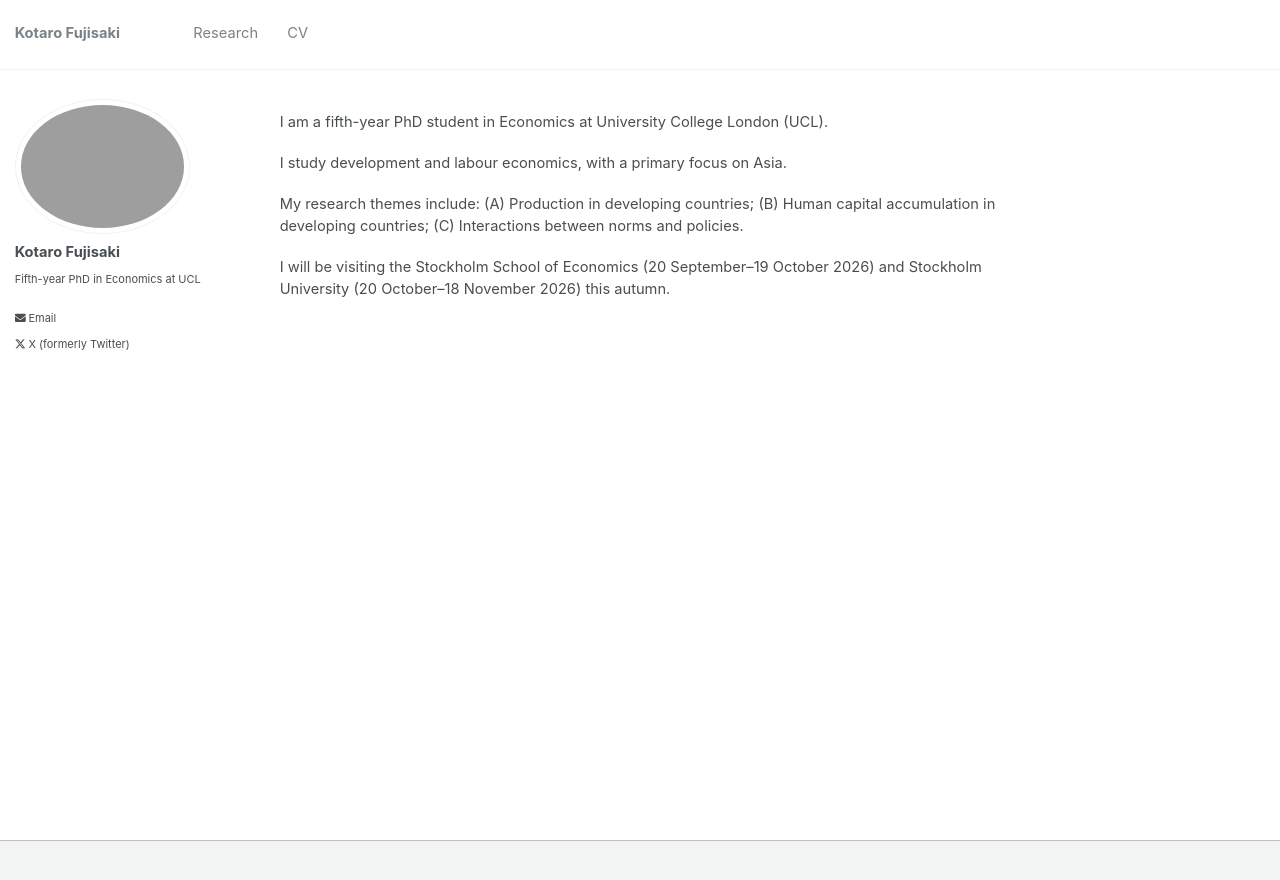
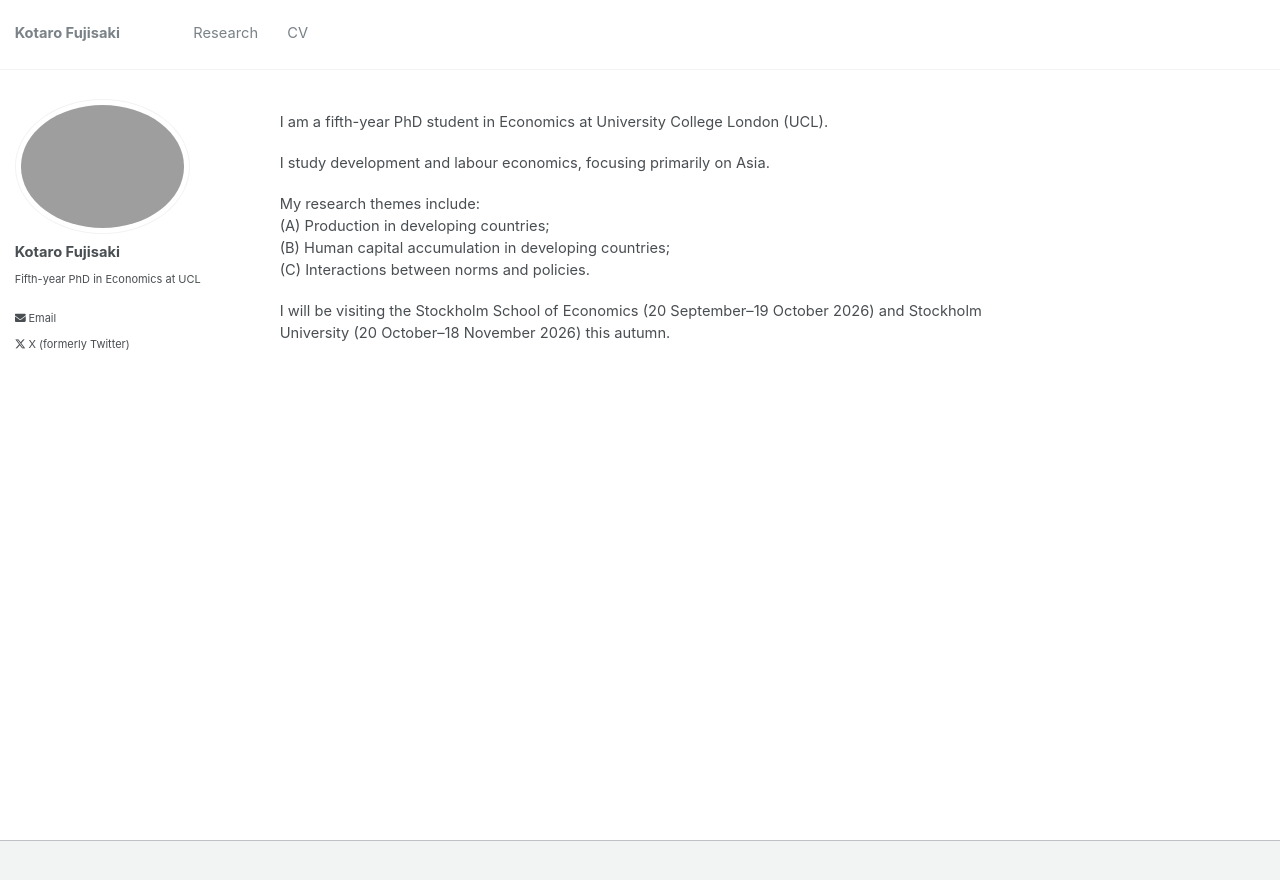
Before and after one commit to Kotaro-Fujisaki/kotaro-fujisaki.github.io, a Jekyll site: the page built from _pages/about.md, in a window 1280 px wide. Shown: the top 880 px of the page. Built offline with Jekyll 4.4.1, drawn with Linux system fonts in a browser that asks for light colours.

Commit message:
Update about.md
Signed-off-by: Kotaro-Fujisaki <163865887+Kotaro-Fujisaki@users.noreply.github.com>

```diff
--- a/_pages/about.md
+++ b/_pages/about.md
@@ -9,11 +9,11 @@ redirect_from:
 
 I am a fifth-year PhD student in Economics at University College London (UCL).
 
-I study development and labour economics, with a primary focus on Asia.
+I study development and labour economics, focusing primarily on Asia.
 
-My research themes include:
-(A) Production in developing countries;
-(B) Human capital accumulation in developing countries;
+My research themes include: <br>
+(A) Production in developing countries; <br>
+(B) Human capital accumulation in developing countries; <br>
 (C) Interactions between norms and policies.
 
 I will be visiting the Stockholm School of Economics (20 September–19 October 2026) and Stockholm University (20 October–18 November 2026) this autumn.
```
